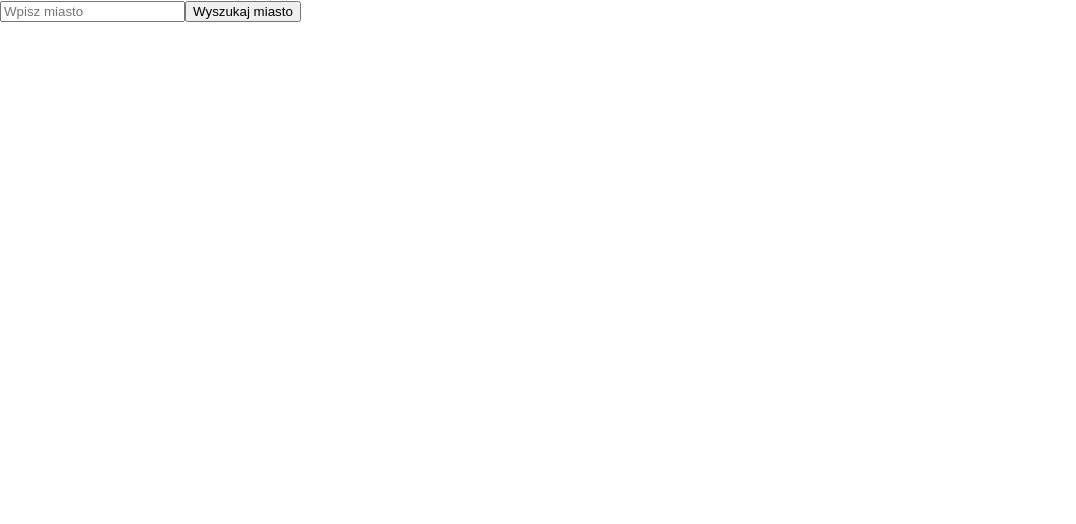
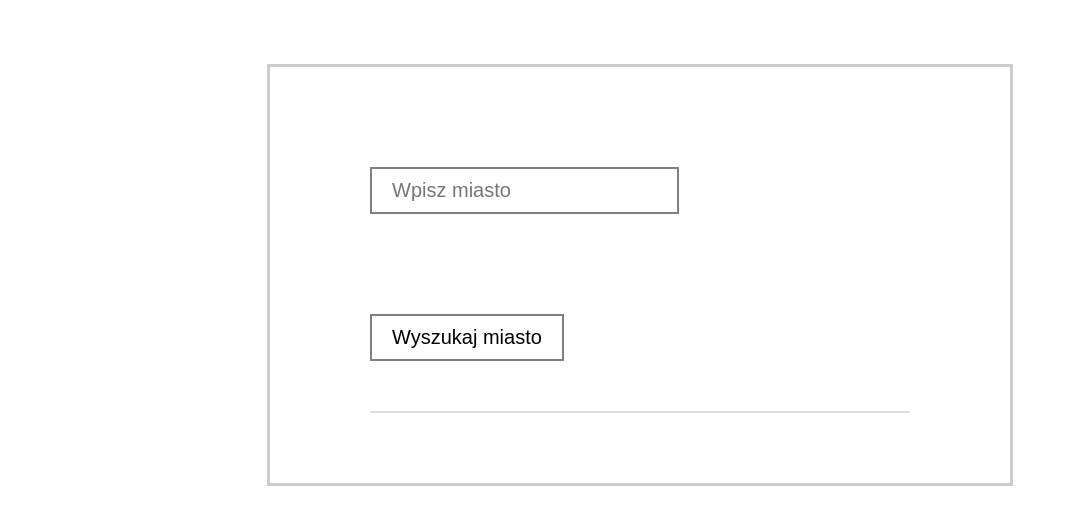
Before and after one commit to jacekmaciejak/Weather-App, a React (Create React App) app: page / in a window 1280 px wide. Shown: the top 524 px of the page, without its empty margins (0-1076 px from the left). Built offline with nearby package versions, Linux system fonts and the light colour scheme.

Commit message:
Styles added

```diff
--- a/src/components/App.css
+++ b/src/components/App.css
@@ -0,0 +1,29 @@
+.App {
+    border: 3px solid #ccc;
+    width: 50%;
+    margin: 0 auto;
+    margin-top: 5%;
+    font-size: 20px;
+    padding: 50px;
+}
+
+.App input,
+.App button {
+    margin: 50px;
+    padding: 10px 20px;
+    border: 2px solid gray;
+    background-color: #fff;
+    transition: .3s;
+    font-size: 20px;
+
+}
+
+.App button {
+    cursor: pointer;
+}
+
+.App button:hover {
+    background-color: #000;
+    color: #fff;
+    border-color: #000;
+}
--- /dev/null
+++ b/src/components/Result.css
@@ -0,0 +1,15 @@
+.result {
+    margin-left: 50px;
+    margin-right: 50px;
+    padding-top: 20px;
+    border-top: 2px solid #ddd;
+}
+
+.result h3,
+.result h4 {
+    font-weight: normal;
+}
+
+.result em {
+    font-weight: bold;
+}
--- a/src/components/Result.js
+++ b/src/components/Result.js
@@ -1,4 +1,5 @@
 import React from "react";
+import "./Result.css";
 
 const Result = props => {
   const {
@@ -21,8 +22,9 @@ const Result = props => {
     content = (
       <div>
         <h3>
-          Wyniki wyszukiwanie dla <em>{city}</em>
+          Wyniki wyszukiwanie dla : <em>{city}</em>
         </h3>
+        <br />
         <h4>Dane dla dnia i godziny: {date}</h4>
         <h4>Aktualna temperatura: {temp} &#176;C</h4>
         <h4>Wschód słońca o: {sunriseTime}</h4>
```
